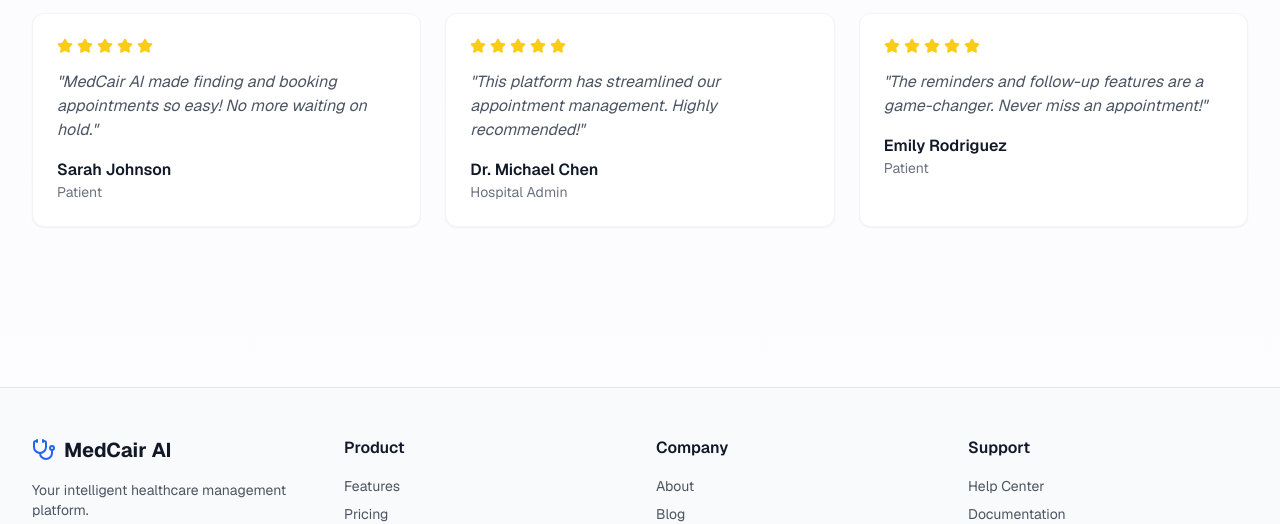
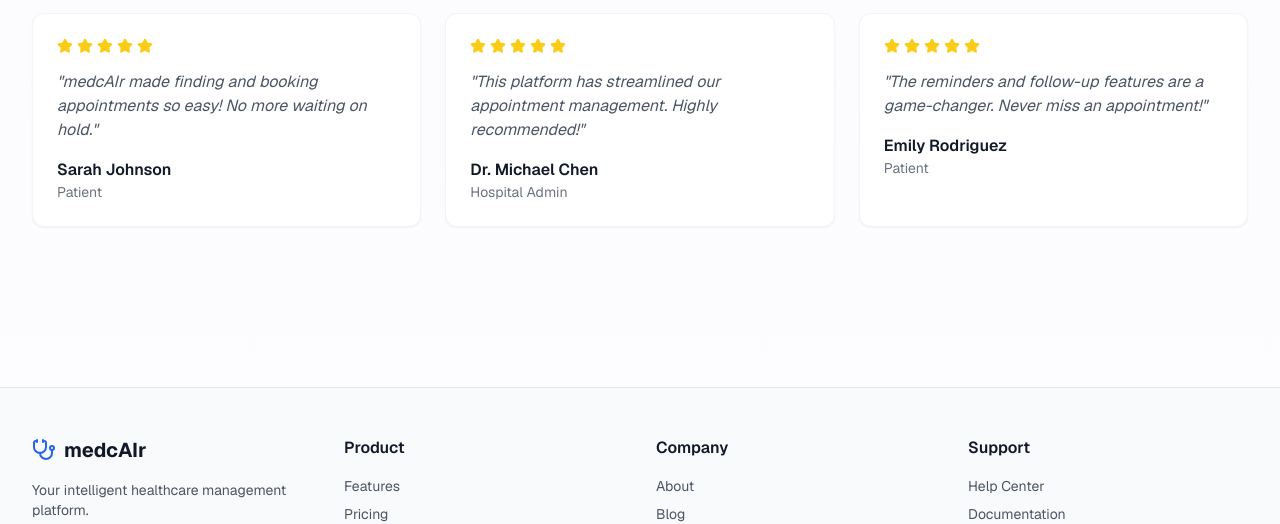
Before and after one commit to Daanveer10/medcair-2, a Next.js app: page / in a window 1280 px wide. Shown: the part 2201-2725 px from the top of the page. Built offline with nearby package versions, Linux system fonts and the light colour scheme; no server answers.

Commit message:
refactor: Update branding from MedCair AI to medcAIr
- Change all occurrences of MedCair AI to medcAIr
- Update metadata title in layout
- Update home page branding
- Change My Appointments text color to black for better visibility
- Update patient and hospital dashboards

```diff
--- a/app/hospital/dashboard/page.tsx
+++ b/app/hospital/dashboard/page.tsx
@@ -310,7 +310,7 @@ export default function HospitalDashboard() {
                 <Stethoscope className="h-6 w-6 text-white" />
               </div>
               <h1 className="text-2xl font-bold bg-gradient-to-r from-blue-600 via-indigo-600 to-purple-600 bg-clip-text text-transparent">
-                MedCair AI - Hospital Portal
+                medcAIr - Hospital Portal
               </h1>
             </div>
             <div className="flex items-center gap-4">
--- a/app/layout.tsx
+++ b/app/layout.tsx
@@ -9,7 +9,7 @@ const defaultUrl = process.env.VERCEL_URL
 
 export const metadata: Metadata = {
   metadataBase: new URL(defaultUrl),
-  title: "MedCair AI - Hospital Receptionist",
+  title: "medcAIr - Hospital Receptionist",
   description: "AI-powered hospital receptionist for managing appointments, clinic search, and follow-ups",
 };
 
--- a/app/page.tsx
+++ b/app/page.tsx
@@ -21,7 +21,7 @@ export default function Home() {
                   <Stethoscope className="h-5 w-5 text-blue-600" />
                 </div>
                 <Link href={"/"} className="text-xl font-bold bg-gradient-to-r from-blue-600 to-purple-600 bg-clip-text text-transparent">
-                  MedCair AI
+                  medcAIr
                 </Link>
               </div>
             </div>
@@ -221,7 +221,7 @@ export default function Home() {
               <h2 className="text-4xl font-bold text-center mb-12 text-gray-900">What Our Users Say</h2>
               <div className="grid grid-cols-1 md:grid-cols-3 gap-6">
                 {[
-                  { name: "Sarah Johnson", role: "Patient", text: "MedCair AI made finding and booking appointments so easy! No more waiting on hold.", rating: 5 },
+                  { name: "Sarah Johnson", role: "Patient", text: "medcAIr made finding and booking appointments so easy! No more waiting on hold.", rating: 5 },
                   { name: "Dr. Michael Chen", role: "Hospital Admin", text: "This platform has streamlined our appointment management. Highly recommended!", rating: 5 },
                   { name: "Emily Rodriguez", role: "Patient", text: "The reminders and follow-up features are a game-changer. Never miss an appointment!", rating: 5 },
                 ].map((testimonial, idx) => (
@@ -250,7 +250,7 @@ export default function Home() {
               <div>
                 <div className="flex items-center gap-2 mb-4">
                   <Stethoscope className="h-6 w-6 text-blue-600" />
-                  <span className="text-xl font-bold text-gray-900">MedCair AI</span>
+                  <span className="text-xl font-bold text-gray-900">medcAIr</span>
                 </div>
                 <p className="text-sm text-gray-600">
                   Your intelligent healthcare management platform.
@@ -283,7 +283,7 @@ export default function Home() {
             </div>
             <div className="pt-8 border-t flex flex-col sm:flex-row justify-between items-center gap-4">
               <p className="text-sm text-gray-600">
-                © 2024 MedCair AI. All rights reserved.
+                © 2024 medcAIr. All rights reserved.
               </p>
               <p className="text-sm text-gray-600">
                 Powered by{" "}
--- a/app/patient/dashboard/page.tsx
+++ b/app/patient/dashboard/page.tsx
@@ -223,14 +223,14 @@ export default function PatientDashboard() {
                 <Stethoscope className="h-6 w-6 text-white" />
               </div>
               <h1 className="text-2xl font-bold bg-gradient-to-r from-pink-600 via-violet-600 to-cyan-600 bg-clip-text text-transparent">
-                MedCair AI
+                medcAIr
               </h1>
             </div>
             <div className="flex items-center gap-4">
               <Link href="/patient/appointments">
                 <Button variant="ghost" size="sm" className="hidden sm:flex items-center gap-2 hover:bg-pink-100">
                   <Calendar className="h-4 w-4 text-pink-600" />
-                  <span className="font-medium">My Appointments</span>
+                  <span className="font-medium text-black">My Appointments</span>
                   {upcomingAppointments > 0 && (
                     <span className="ml-1 px-2.5 py-0.5 bg-gradient-to-r from-pink-500 to-violet-500 text-white rounded-full text-xs font-bold shadow-md">
                       {upcomingAppointments}
```
